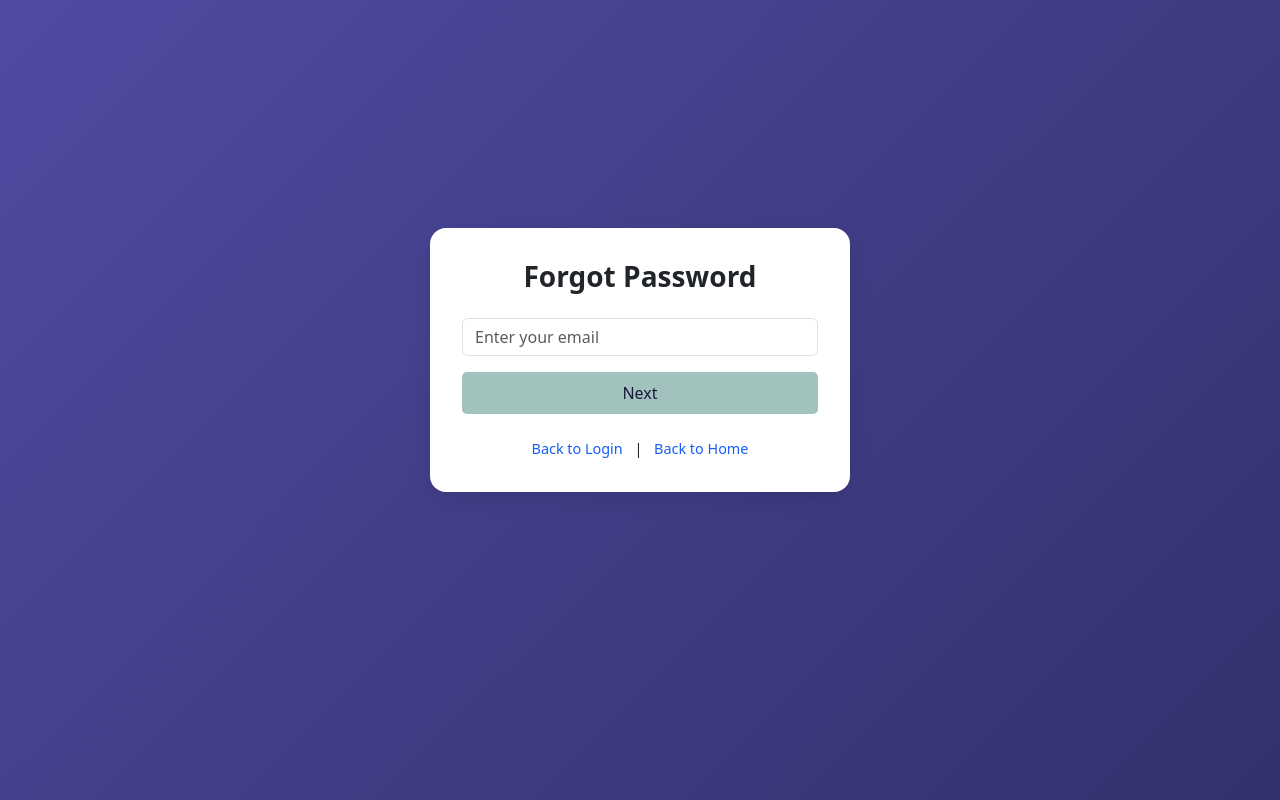
After one commit to cartscode/Queue-System, a PHP site: page /forgot.php in a window 1280 px wide. The commit adds this page. Run offline with PHP 8.4, Linux system fonts and the light colour scheme.

Commit message:
nilagyan ng forget password pero ndi inayos yung ibang bugs kasi ndi naka paloob doon ang trabaho ko

```diff
--- /dev/null
+++ b/logres/forgot.php
@@ -0,0 +1,151 @@
+<?php
+include('config.php');
+$step = 1;
+$message = "";
+
+if (isset($_POST['check_email'])) {
+    $email = trim($_POST['email']);
+    $result = mysqli_query($conn, "SELECT * FROM users WHERE email='$email'");
+    $user = mysqli_fetch_assoc($result);
+    if ($user) {
+        $step = 2;
+        $question = $user['recovery_question'];
+    } else {
+        $message = "No account found.";
+    }
+}
+
+if (isset($_POST['check_answer'])) {
+    $email = $_POST['email'];
+    $answer = trim($_POST['answer']);
+    $result = mysqli_query($conn, "SELECT * FROM users WHERE email='$email'");
+    $user = mysqli_fetch_assoc($result);
+    if ($user && password_verify($answer, $user['recovery_answer'])) {
+        $step = 3;
+    } else {
+        $message = "Incorrect answer.";
+    }
+}
+
+if (isset($_POST['reset_pass'])) {
+    $email = $_POST['email'];
+    $new = trim($_POST['new_pass']);
+    $hashed = password_hash($new, PASSWORD_DEFAULT);
+    mysqli_query($conn, "UPDATE users SET password='$hashed' WHERE email='$email'");
+    header("Location: login.php?reset=success");
+    exit;
+}
+?>
+
+<!DOCTYPE html>
+<html lang="en">
+<head>
+<meta charset="UTF-8">
+<meta name="viewport" content="width=device-width, initial-scale=1.0">
+<title>Forgot Password</title>
+<link href="https://cdn.jsdelivr.net/npm/bootstrap@5.3.3/dist/css/bootstrap.min.css" rel="stylesheet">
+<style>
+body {
+    background: linear-gradient(135deg, #4f4ba2, #19183b, #030213);
+    background-size: 400% 400%;
+}
+
+.auth-wrapper {
+    min-height: 90vh;
+    display: flex;
+    align-items: center;
+    justify-content: center;
+    background: transparent;
+}
+
+.auth-card {
+    max-width: 420px;
+    width: 100%;
+    padding: 2rem;
+    background: #fff;
+    border-radius: 1rem;
+    box-shadow: 0px 6px 20px rgba(0, 0, 0, 0.1);
+    text-align: center;
+}
+
+.auth-card h3 {
+    margin-bottom: 1.5rem;
+    font-weight: 600;
+}
+
+.btn-login {
+    background-color: #A1C2BD;
+    color: #19183B;
+    border-radius: 5px;
+    padding: 0.5rem 1.5rem;
+    margin-bottom: 0.5rem;
+}
+
+.btn-login:hover {
+    color: white;
+    background-color: #507c76;
+}
+
+input.form-control {
+    margin-bottom: 1rem;
+}
+
+.alert {
+    margin-bottom: 1rem;
+}
+
+.back-links {
+    margin-top: 1rem;
+    font-size: 0.9rem;
+}
+
+.back-links a {
+    color: #155dfc;
+    text-decoration: none;
+    margin: 0 0.5rem;
+}
+
+.back-links a:hover {
+    text-decoration: underline;
+}
+</style>
+</head>
+<body>
+
+<div class="auth-wrapper">
+    <div class="auth-card">
+        <h3>Forgot Password</h3>
+
+        <?php if (!empty($message)): ?>
+            <div class="alert alert-danger"><?php echo $message; ?></div>
+        <?php endif; ?>
+
+        <?php if ($step == 1): ?>
+            <form method="POST">
+                <input type="email" name="email" class="form-control" placeholder="Enter your email" required>
+                <button type="submit" name="check_email" class="btn btn-login w-100">Next</button>
+            </form>
+        <?php elseif ($step == 2): ?>
+            <form method="POST">
+                <p><?php echo htmlspecialchars($question); ?></p>
+                <input type="hidden" name="email" value="<?php echo htmlspecialchars($email); ?>">
+                <input type="text" name="answer" class="form-control" placeholder="Your Answer" required>
+                <button type="submit" name="check_answer" class="btn btn-login w-100">Next</button>
+            </form>
+        <?php elseif ($step == 3): ?>
+            <form method="POST">
+                <input type="hidden" name="email" value="<?php echo htmlspecialchars($email); ?>">
+                <input type="password" name="new_pass" class="form-control" placeholder="New Password" required>
+                <button type="submit" name="reset_pass" class="btn btn-login w-100">Reset Password</button>
+            </form>
+        <?php endif; ?>
+
+        <div class="back-links">
+            <a href="login.php">Back to Login</a> |
+            <a href="/home/index.html">Back to Home</a>
+        </div>
+    </div>
+</div>
+
+</body>
+</html>
```
Also changed, not shown: logres/login.php (+26 -6 lines).
